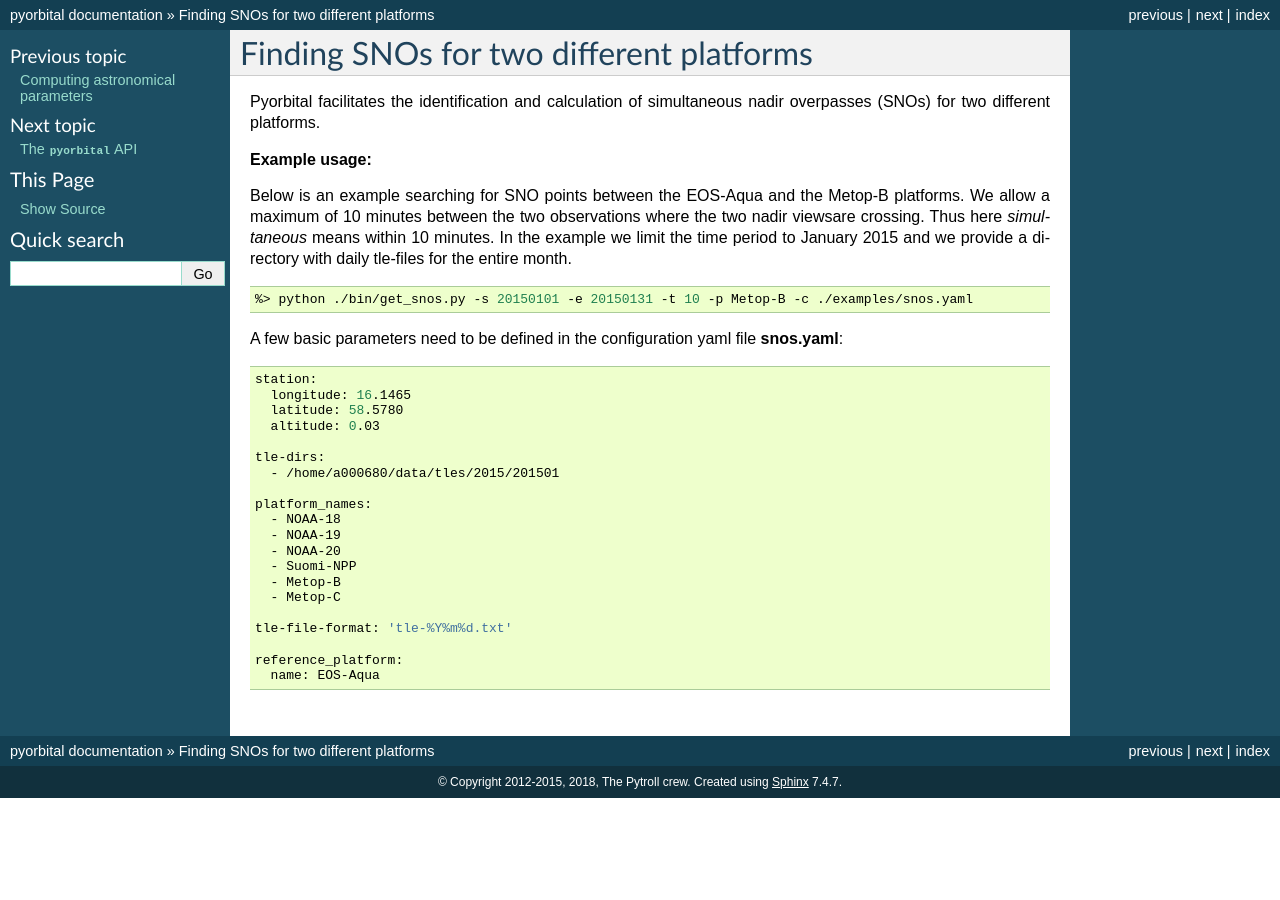
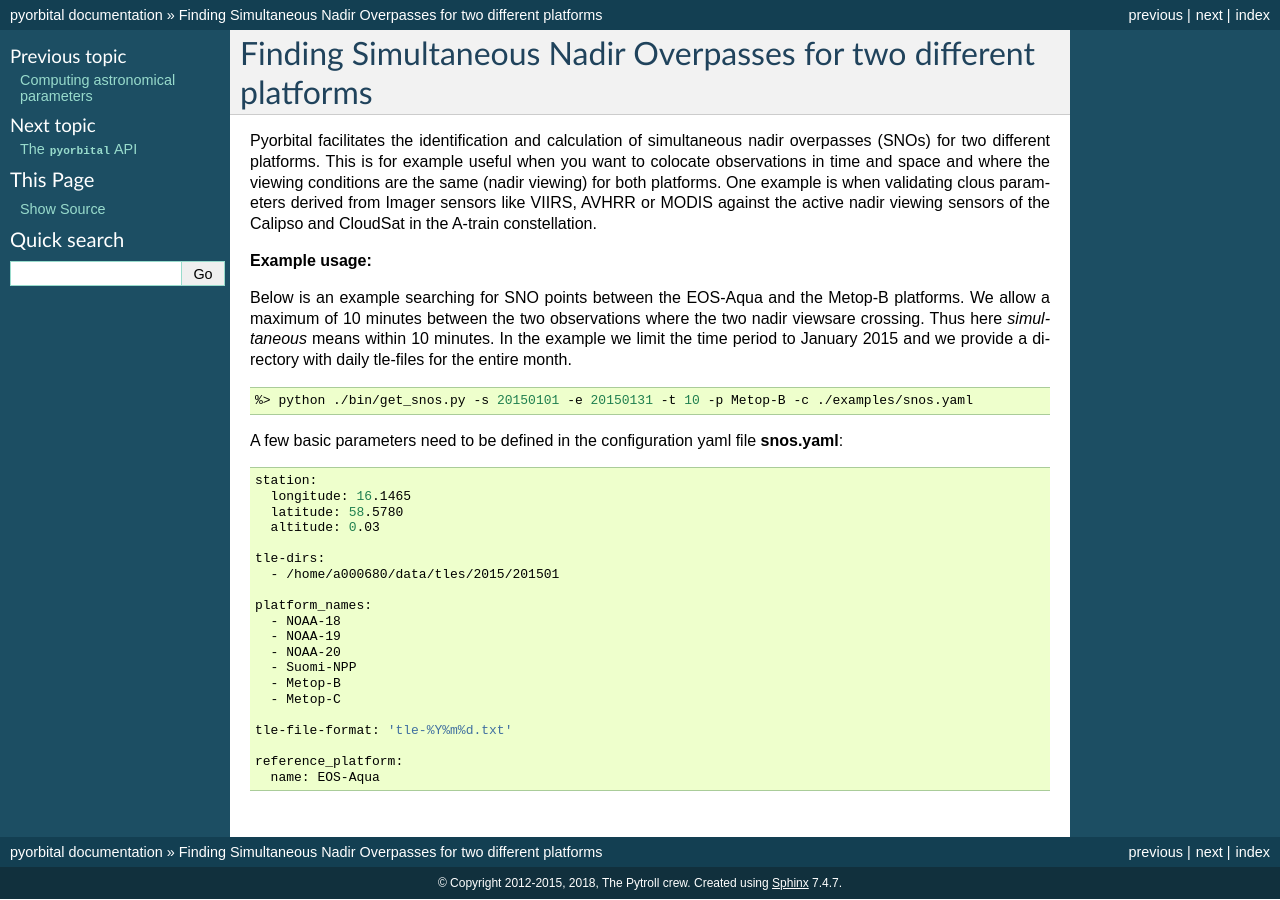
Before and after one commit to pytroll/pyorbital, a Sphinx documentation site: the page built from doc/source/snos.rst, in a window 1280 px wide. Built offline with Sphinx 7.4.7, drawn with Linux system fonts in a browser that asks for light colours; the version number could not be read and is left out.

Commit message:
Explaining what SNOs are.
Signed-off-by: Adam Dybbroe <Adam.Dybbroe@smhi.se>

```diff
--- a/doc/source/snos.rst
+++ b/doc/source/snos.rst
@@ -1,9 +1,13 @@
-Finding SNOs for two different platforms
-----------------------------------------
+Finding Simultaneous Nadir Overpasses for two different platforms
+------------------------------------------------------------------
 
 Pyorbital facilitates the identification and calculation of simultaneous nadir
-overpasses (SNOs) for two different platforms.
-
+overpasses (SNOs) for two different platforms. This is for example useful when
+you want to colocate observations in time and space and where the viewing
+conditions are the same (nadir viewing) for both platforms. One example is when
+validating clous parameters derived from Imager sensors like VIIRS, AVHRR or
+MODIS against the active nadir viewing sensors of the Calipso and CloudSat in
+the A-train constellation.
 
 **Example usage:**
 
```
Also changed, not shown: 1 other file.
